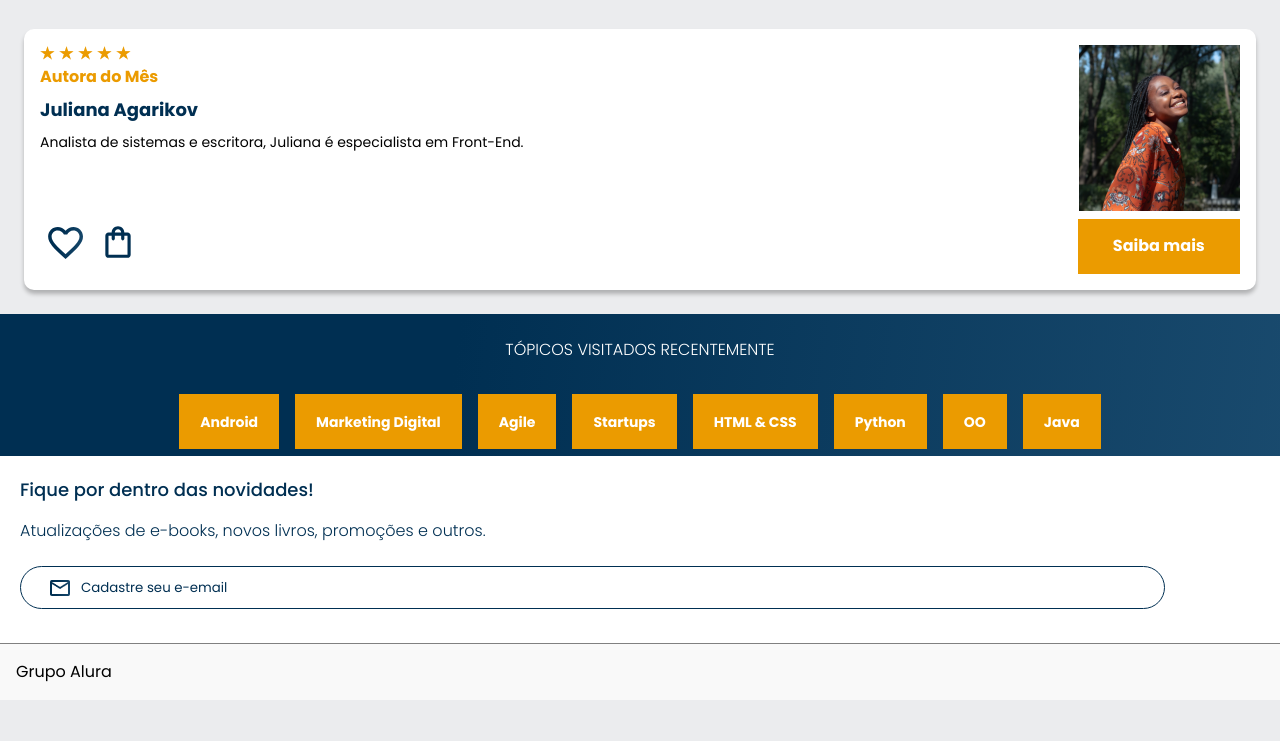
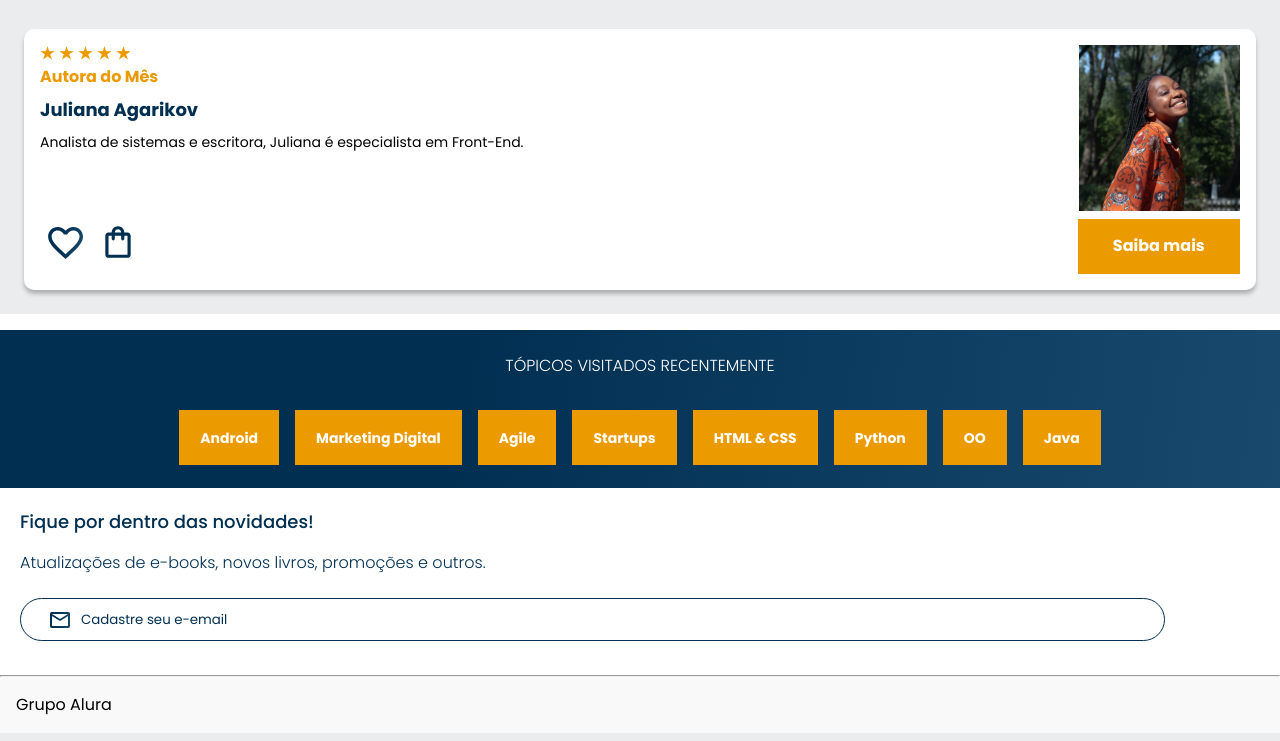
Before and after one commit to Maicon-F/Bookstore, a plain HTML site: page index.html in a window 1280 px wide. Shown: the part 1976-2717 px from the top of the page. Before the commit the page ends 2684 px from the top, so only its background shows below. Drawn offline with nearby package versions, Linux system fonts and the light colour scheme.

Commit message:
corrigido estilos da seção tópicos

```diff
--- a/index.html
+++ b/index.html
@@ -130,9 +130,8 @@
     </section>
 
     <section class="topicos">
-        <div class="topicos__div">
+        <div class="topicos__div"> </div>
         <h2 class="topicos__titulo">TÓPICOS VISITADOS RECENTEMENTE</h2>
-
         <ul class="topicos__lista">
             <li class="topicos__item">
                 <a class="topicos__link">Android</a>
@@ -159,7 +158,6 @@
                 <a class="topicos__link">Java</a>
             </li>
         </ul>
-    </div>
     </section>
 
     <section class="contato">
@@ -168,6 +166,7 @@
         <input type="email" class="contato__email" placeholder="Cadastre seu e-email">
     </section>
 
+    <hr/>
     <section class="footer">
         <h2 class="footer__titulo">Grupo Alura</h2>
     </section>
--- a/styles/contato.css
+++ b/styles/contato.css
@@ -29,6 +29,7 @@
     border: 1px solid var(--azul);
     border-radius: 24px;
     margin: 0.5em 0 1em 0;
+    color: var(--azul);
 }
 
 .contato__email::placeholder {
--- a/styles/footer.css
+++ b/styles/footer.css
@@ -1,6 +1,9 @@
+hr {
+    margin: 0;
+}
+
 .footer {
     background-color: #F9F9F9;
-    border-top: 1px solid grey;
 }
 
 .footer__titulo {
--- a/styles/topicos.css
+++ b/styles/topicos.css
@@ -1,5 +1,11 @@
 .topicos {
     background: var(--azul-degrad);
+    padding-bottom: 1em;
+}
+
+.topicos__div {
+    background-color: var(--branco);
+    padding: 0.5em;
 }
 
 .topicos__titulo {
```
